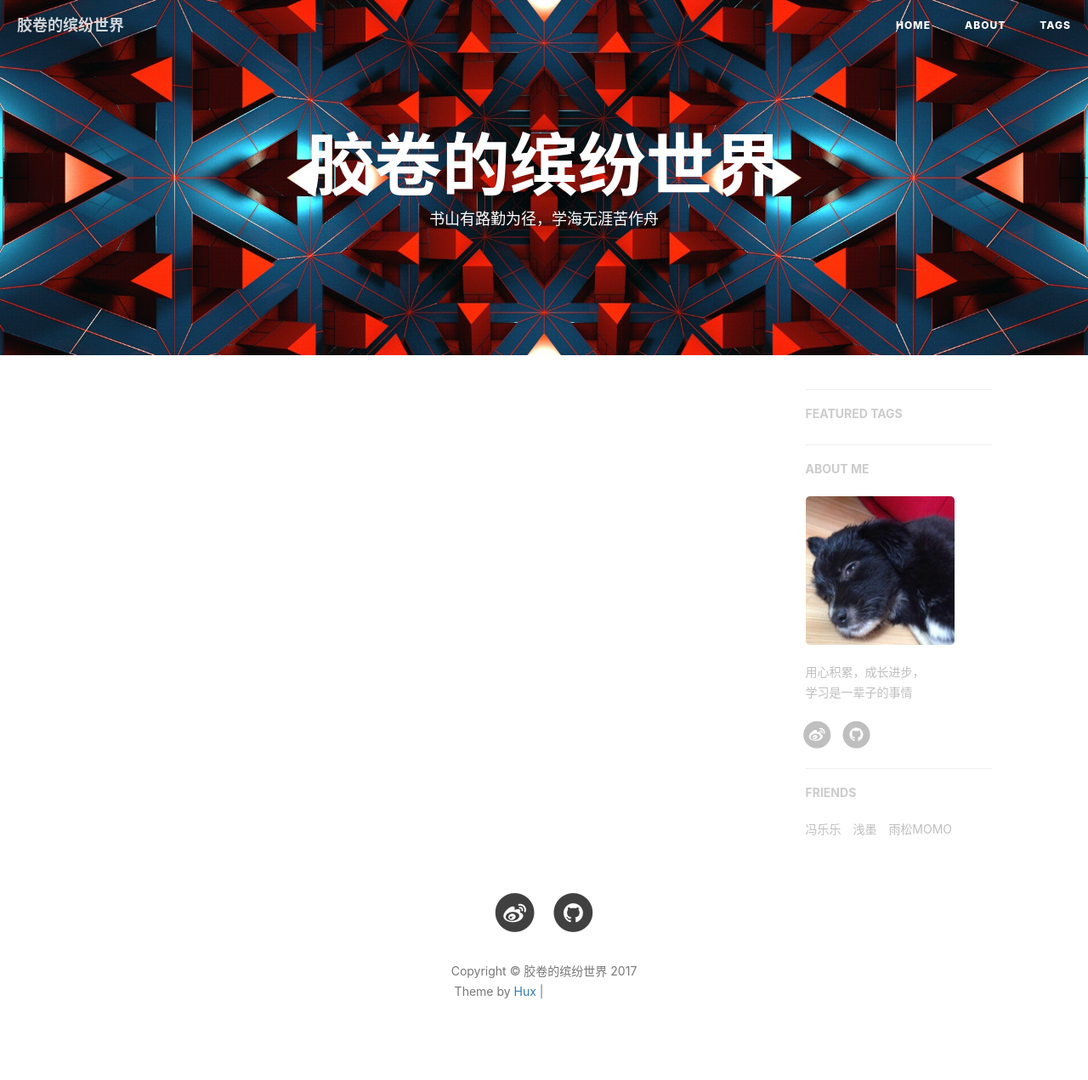
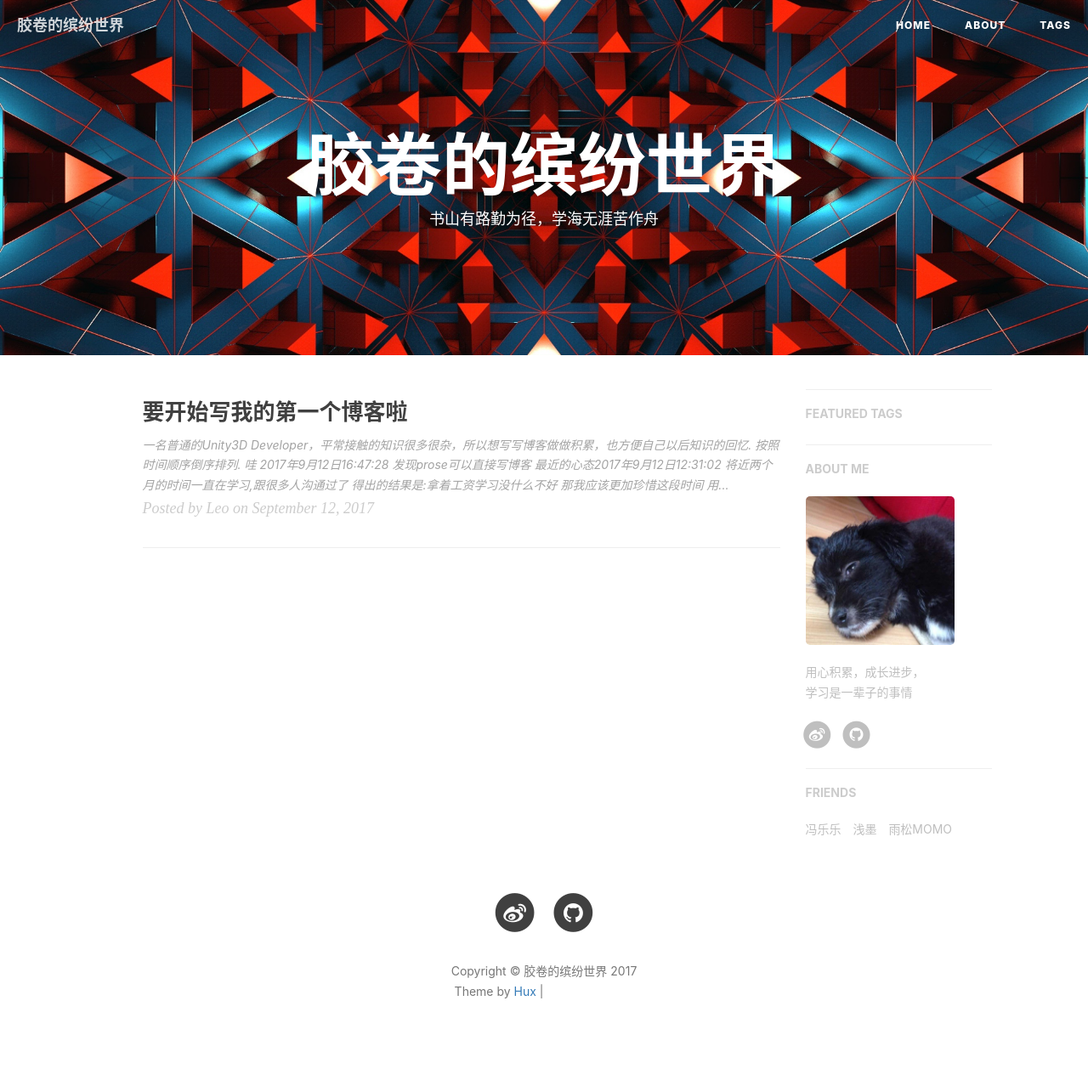
Before and after one commit to yqlizeao/yqlizeao.github.io, a Jekyll site: the page built from index.html, in a window 1280 px wide. Shown: the whole page at 85% size. Built offline with Jekyll 4.4.1, drawn with Linux system fonts in a browser that asks for light colours; nearby versions of some CDN libraries; the list of posts is cut into pages by our own code; comment, search, counter and statistics services are not loaded; a file with an impossible date is left out; grey boxes are pictures that could not be loaded.

Commit message:
Update 2017-06-25-myblog.markdown

```diff
--- a/_posts/2017-06-25-myblog.markdown
+++ b/_posts/2017-06-25-myblog.markdown
@@ -1,7 +1,7 @@
 ---
 layout: post
 title: 要开始写我的第一个博客啦
-date: {}
+date: 2017-09-12T22:15:52.000Z
 author: Leo
 header-img: img/article-title/firstcoming.jpg
 published: true
```
